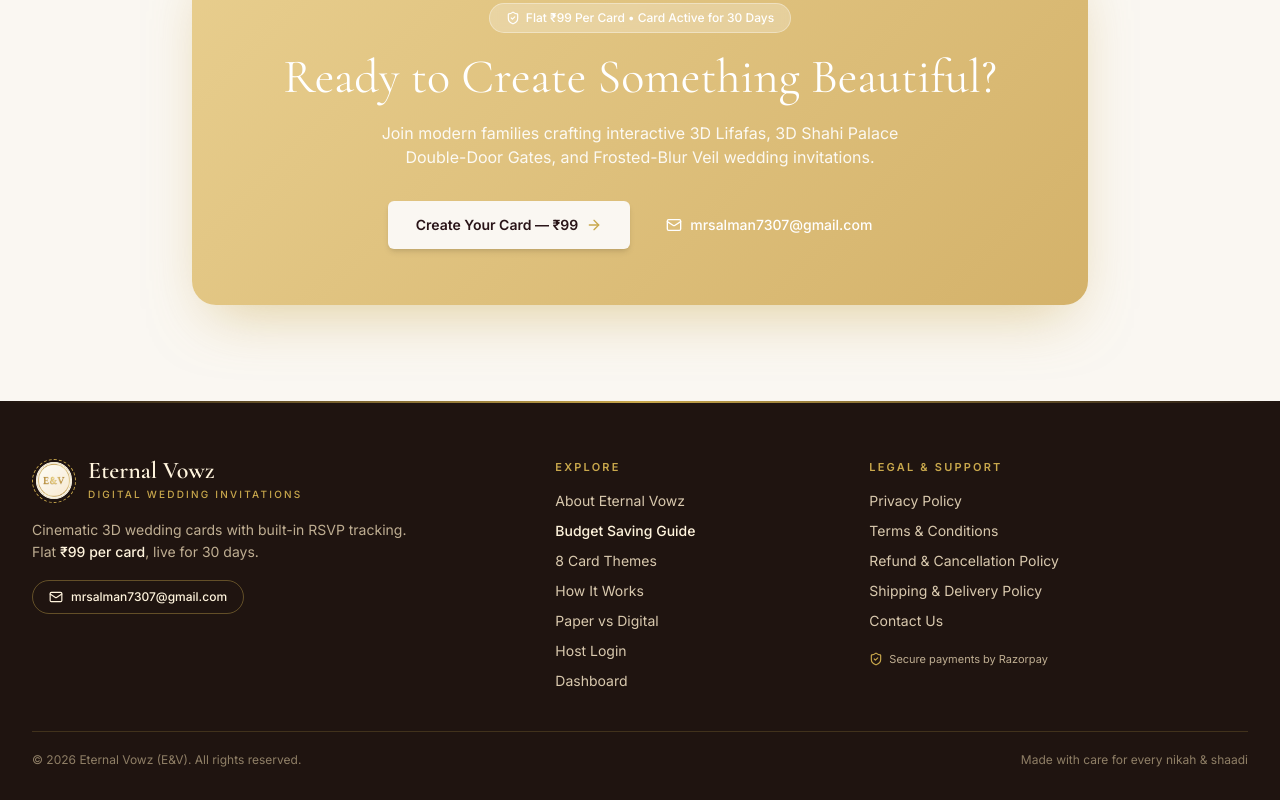
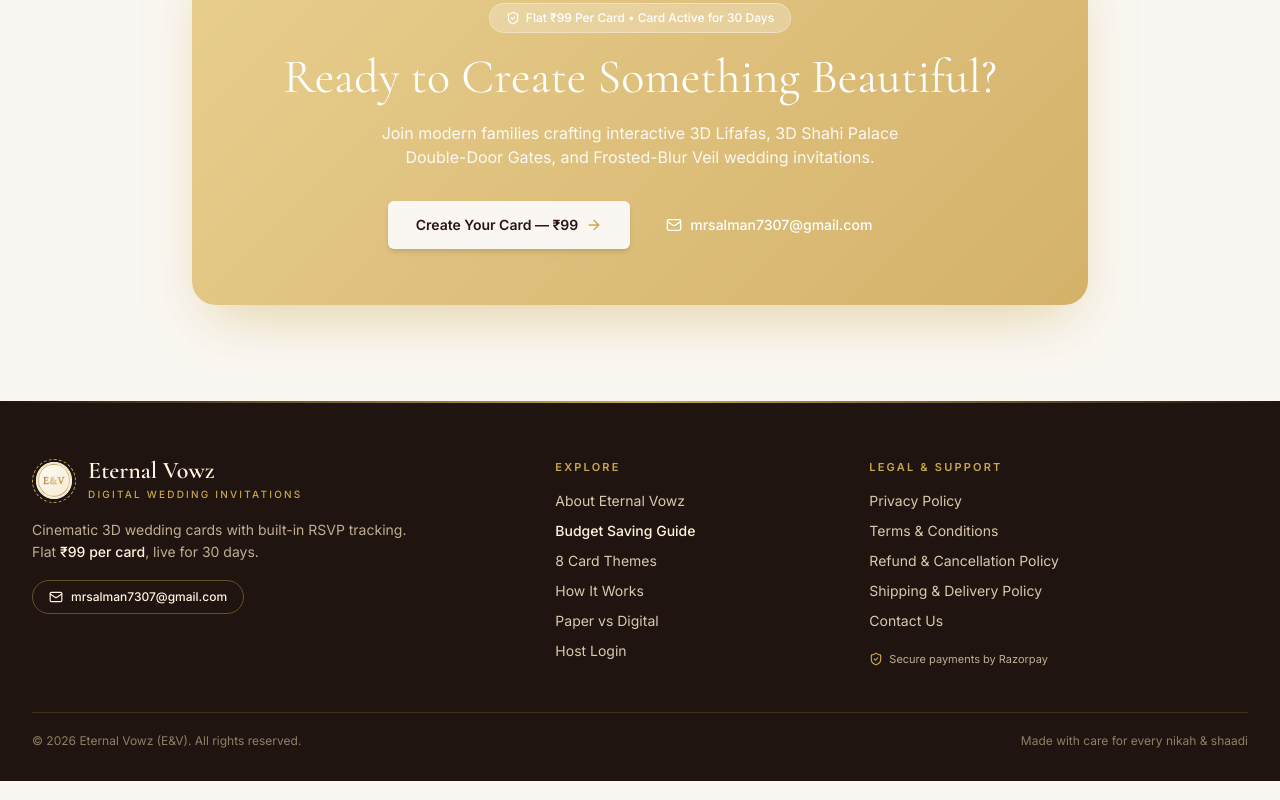
Before and after one commit to salmanahmad34/Eternal-Vowz, a Next.js app: page / in a window 1280 px wide. Shown: the part 6709-7509 px from the top of the page. Built offline with nearby package versions, Linux system fonts and the light colour scheme; no server answers; a web font is replaced by a local one.

Commit message:
ui(footer): remove Dashboard link from website footer

```diff
--- a/src/components/layout/WeddingSiteChrome.tsx
+++ b/src/components/layout/WeddingSiteChrome.tsx
@@ -253,7 +253,6 @@ export function WeddingFooter() {
               <li><Link href="/#how-it-works" className="hover:text-white transition-colors">How It Works</Link></li>
               <li><Link href="/#comparison" className="hover:text-white transition-colors">Paper vs Digital</Link></li>
               <li><Link href="/login" className="hover:text-white transition-colors">Host Login</Link></li>
-              <li><Link href="/dashboard" className="hover:text-white transition-colors">Dashboard</Link></li>
             </ul>
           </div>
 
```
